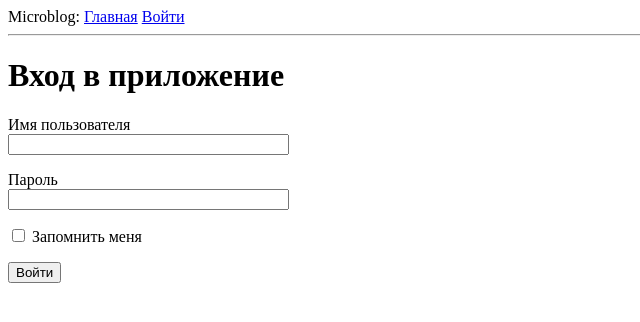
After one commit to fducha/flask_book, a Flask app: page /login in a window 1280 px wide. The commit adds this page. Shown: the top 322 px of the page, without its empty margins (0-640 px from the left). Run offline with Flask 2, Linux system fonts and the light colour scheme.

Commit message:
3 chapter

```diff
--- a/app/__init__.py
+++ b/app/__init__.py
@@ -1,6 +1,8 @@
 from flask import Flask
+from config import Config
 
 
 app = Flask(__name__)
+app.config.from_object(Config)
 
 from app import routes
--- /dev/null
+++ b/app/forms.py
@@ -0,0 +1,10 @@
+from flask_wtf import FlaskForm
+from wtforms import StringField, PasswordField, BooleanField, SubmitField
+from wtforms.validators import DataRequired
+
+
+class LoginForm(FlaskForm):
+    username = StringField('Имя пользователя', validators=[DataRequired()])
+    password = PasswordField('Пароль', validators=[DataRequired()])
+    remember_me = BooleanField('Запомнить меня')
+    submit = SubmitField('Войти')
--- a/app/routes.py
+++ b/app/routes.py
@@ -1,6 +1,7 @@
 # -*- coding: utf-8 -*-
-from flask import render_template
+from flask import render_template, flash, redirect, url_for
 from app import app
+from app.forms import LoginForm
 
 
 @app.route('/')
@@ -25,3 +26,16 @@ def index():
                            title='Home',
                            user=user,
                            posts=posts)
+
+
+@app.route('/login', methods=['GET', 'POST'])
+def login():
+    form = LoginForm()
+    if form.validate_on_submit():
+        flash('Запрошен вход для пользователя {}, опция "Запомнить меня" = {}'.format(
+            form.username.data, form.remember_me.data
+        ))
+        return redirect(url_for('index'))
+    return render_template('login.html',
+                           title='Вход',
+                           form=form)
--- a/app/templates/base.html
+++ b/app/templates/base.html
@@ -10,8 +10,21 @@
 
 </head>
 <body>
-    <div>Microblog: <a href="/index">Home</a> </div>
+    <div>Microblog:
+        <a href="{{ url_for('index') }}">Главная</a>
+        <a href="{{ url_for('login') }}">Войти</a>
+    </div>
     <hr>
+    {% with messages = get_flashed_messages() %}
+    {% if messages %}
+        <ul>
+            {% for message in messages %}
+                <li>{{ message }}</li>
+            {% endfor %}
+        </ul>
+    {% endif %}
+    {% endwith %}
+
     {% block content %}{% endblock %}
 </body>
 </html>
--- /dev/null
+++ b/app/templates/login.html
@@ -0,0 +1,24 @@
+{% extends "base.html" %}
+
+{% block content %}
+    <h1>Вход в приложение</h1>
+    <form action="" method="post">
+        {{ form.hidden_tag() }}
+        <p>
+            {{ form.username.label }}<br>
+            {{ form.username(size=32) }}<br>
+            {% for error in form.username.errors %}
+                <span style="color: red">{{ error }}</span>
+            {% endfor %}
+        </p>
+        <p>
+            {{ form.password.label }}<br>
+            {{ form.password(size=32) }}<br>
+            {% for error in form.password.errors %}
+                <span style="color: red">{{ error }}</span>
+            {% endfor %}
+        </p>
+        <p>{{ form.remember_me() }} {{ form.remember_me.label }}</p>
+        <p>{{ form.submit() }}</p>
+    </form>
+{% endblock %}
--- /dev/null
+++ b/config.py
@@ -0,0 +1,5 @@
+import os
+
+
+class Config(object):
+    SECRET_KEY = os.environ.get('SECRET_KEY') or 'you-will-never-guess'
--- a/requirements.txt
+++ b/requirements.txt
@@ -6,3 +6,5 @@ MarkupSafe==1.0
 Werkzeug==0.14.1
 click==6.7
 itsdangerous==0.24
+Flask-WTF
+WTForms
```
